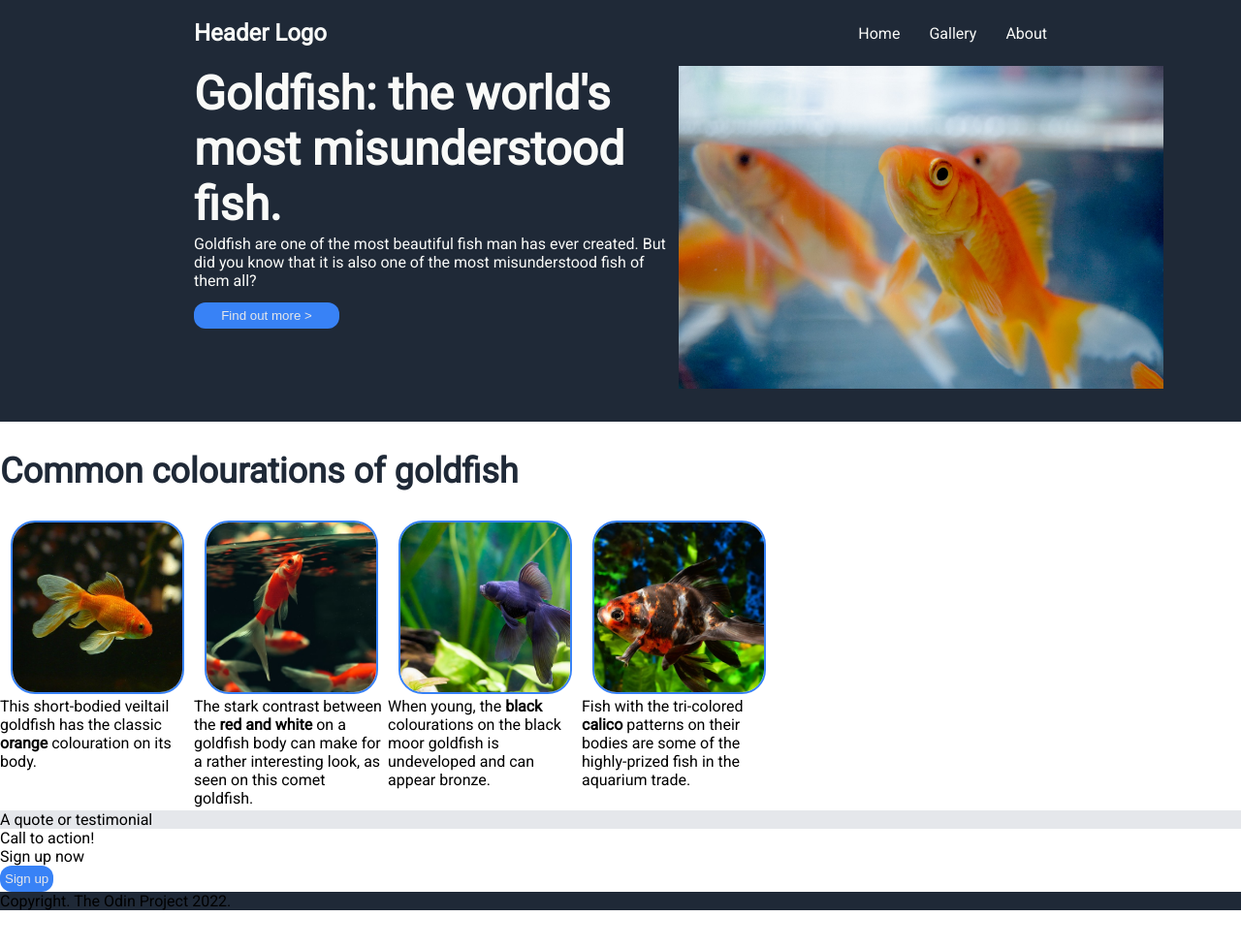
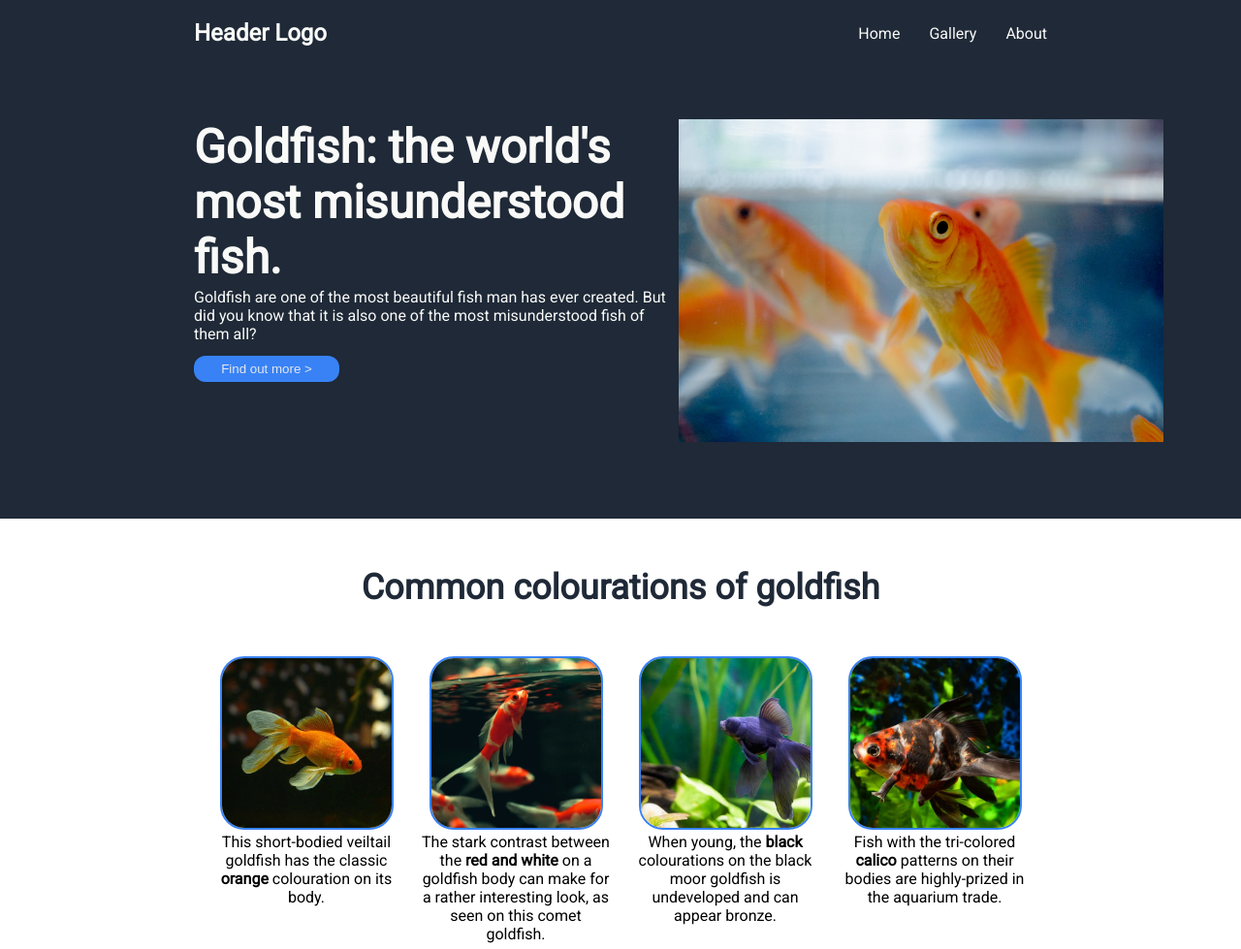
Before and after one commit to syfq-isml/project-landing-page, a plain HTML site: page index.html in a window 1280 px wide. Shown: the top 979 px of the page at 97% size. Before the commit the page ends 939 px from the top, so only its background shows below. Drawn offline with Linux system fonts and the light colour scheme.

Commit message:
finished styling for section-2 in index.html

```diff
--- a/index.html
+++ b/index.html
@@ -56,7 +56,7 @@
 
             <div class="small-box">
                 <img src="img/section-2-images/calico.jpg">
-                <p>Fish with the tri-colored <strong>calico</strong> patterns on their bodies are some of the highly-prized fish in the aquarium trade. </p>
+                <p>Fish with the tri-colored <strong>calico</strong> patterns on their bodies are highly-prized in the aquarium trade. </p>
             </div>
 
         </div>
--- a/style.css
+++ b/style.css
@@ -14,6 +14,7 @@ body {
     justify-content: space-between;
     padding: 20px 0px;
     align-items: center;
+    padding-bottom: 75px;
 
 }
 
@@ -50,7 +51,7 @@ a{
     display:flex;
     justify-content: space-between;
     color:#F9FAF8;
-    padding-bottom: 30px;
+    padding-bottom: 75px;
 }
 
 .section-1 .left {
@@ -108,13 +109,15 @@ p {
 .container.img-caption {
     display:flex;
     flex-direction: row;
+    justify-content: center;
+    gap: 16px;
+    padding-bottom: 75px;
 }
 
 .small-box {
     display: flex;
     flex-direction: column;
     max-width: 200px;
-
     align-items: center;
 
 }
@@ -123,6 +126,8 @@ h2 {
     font-size: 36px;
     font-weight: bolder;
     color: #1F2937;
+    margin: 50px 0;
+    text-align: center;
 }
 
 .small-box > img {
@@ -132,9 +137,12 @@ h2 {
     width: 175px;
     height: 175px;
     object-fit:cover;
+
 }
 
-
+.small-box > p {
+    text-align: center;
+}
 
 
 
```
